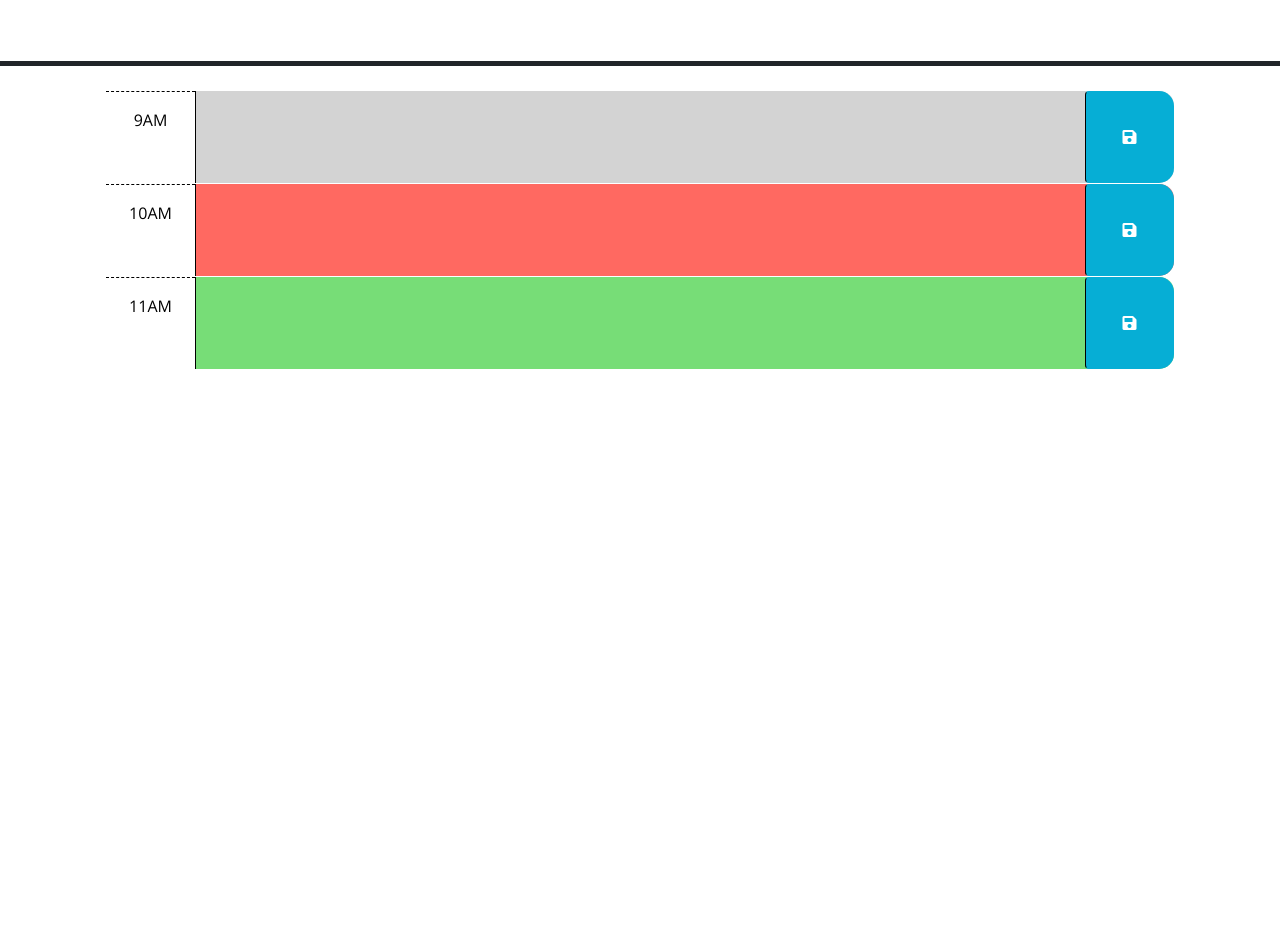
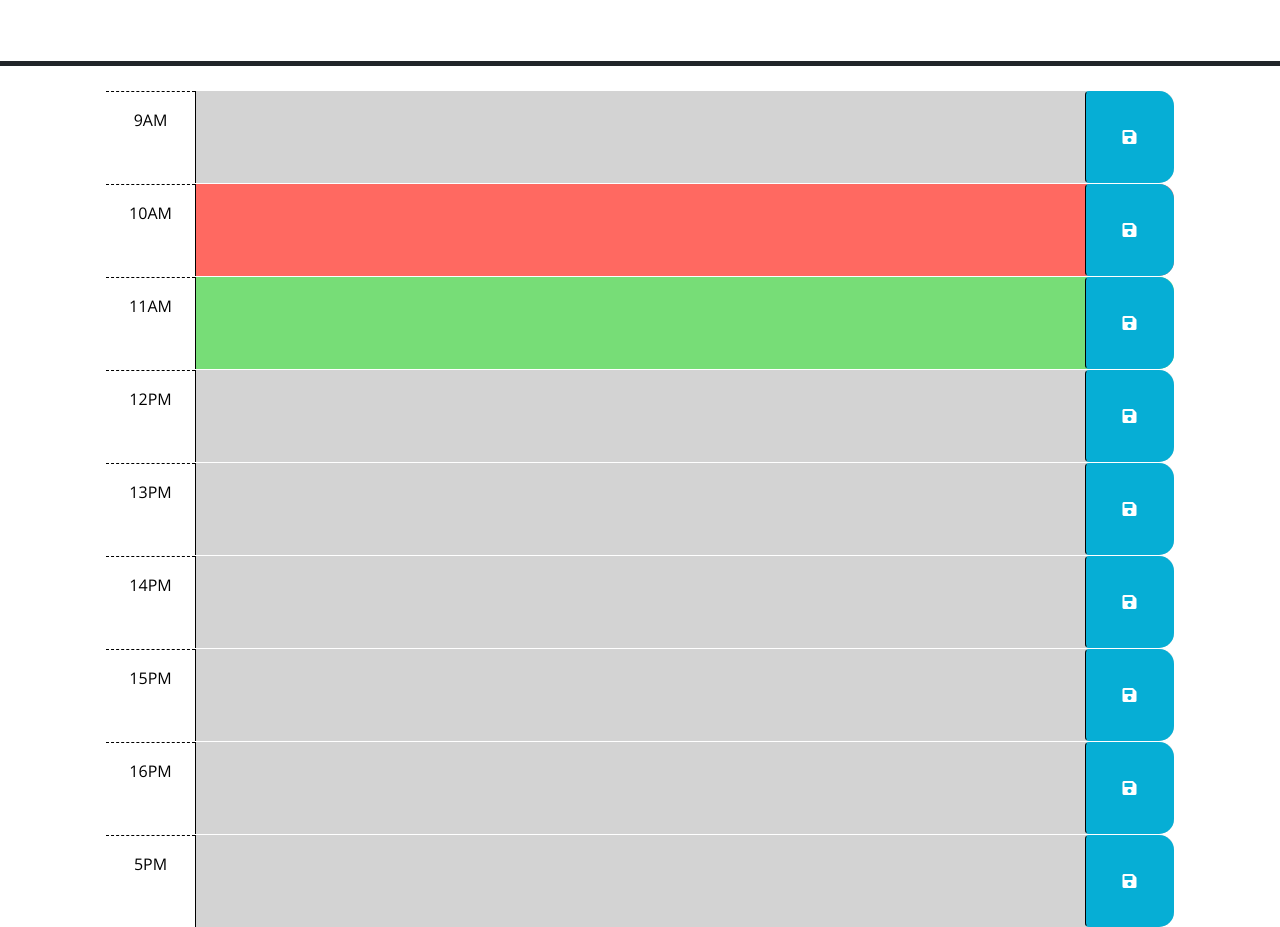
Before and after one commit to blaxlrose/challenge-5-work-day-scheduler, a plain HTML site: page index.html in a window 1280 px wide. Shown: the part 166-1093 px from the top of the page. Before the commit the page ends 800 px from the top, so only its background shows below. Drawn offline with nearby package versions, Linux system fonts and the light colour scheme; files that its build step writes are made by us from their sources.

Commit message:
added html times

```diff
--- a/index.html
+++ b/index.html
@@ -66,6 +66,54 @@
         </button>
       </div>
 
+      <div id="hour-12" class="row time-block past">
+        <div class="col-2 col-md-1 hour text-center py-3">12PM</div>
+        <textarea class="col-8 col-md-10 description" rows="3"> </textarea>
+        <button class="btn saveBtn col-2 col-md-1" aria-label="save">
+          <i class="fas fa-save" aria-hidden="true"></i>
+        </button>
+      </div>
+
+      <div id="hour-13" class="row time-block past">
+        <div class="col-2 col-md-1 hour text-center py-3">13PM</div>
+        <textarea class="col-8 col-md-10 description" rows="3"> </textarea>
+        <button class="btn saveBtn col-2 col-md-1" aria-label="save">
+          <i class="fas fa-save" aria-hidden="true"></i>
+        </button>
+      </div>
+
+      <div id="hour-14" class="row time-block past">
+        <div class="col-2 col-md-1 hour text-center py-3">14PM</div>
+        <textarea class="col-8 col-md-10 description" rows="3"> </textarea>
+        <button class="btn saveBtn col-2 col-md-1" aria-label="save">
+          <i class="fas fa-save" aria-hidden="true"></i>
+        </button>
+      </div>
+
+      <div id="hour-15" class="row time-block past">
+        <div class="col-2 col-md-1 hour text-center py-3">15PM</div>
+        <textarea class="col-8 col-md-10 description" rows="3"> </textarea>
+        <button class="btn saveBtn col-2 col-md-1" aria-label="save">
+          <i class="fas fa-save" aria-hidden="true"></i>
+        </button>
+      </div>
+
+      <div id="hour-16" class="row time-block past">
+        <div class="col-2 col-md-1 hour text-center py-3">16PM</div>
+        <textarea class="col-8 col-md-10 description" rows="3"> </textarea>
+        <button class="btn saveBtn col-2 col-md-1" aria-label="save">
+          <i class="fas fa-save" aria-hidden="true"></i>
+        </button>
+      </div>
+
+      <div id="hour-17" class="row time-block past">
+        <div class="col-2 col-md-1 hour text-center py-3">5PM</div>
+        <textarea class="col-8 col-md-10 description" rows="3"> </textarea>
+        <button class="btn saveBtn col-2 col-md-1" aria-label="save">
+          <i class="fas fa-save" aria-hidden="true"></i>
+        </button>
+      </div>
+
     <script src="https://code.jquery.com/jquery-3.4.1.min.js"></script>
     <script
       src="https://cdn.jsdelivr.net/npm/dayjs@1.11.3/dayjs.min.js"
@@ -73,6 +121,6 @@
       crossorigin="anonymous"
     ></script>
 
-    <script src="script.js"></script>
+    <script src="/.assets.script.js"></script>
   </body>
 </html>
```
Also changed, not shown: script.js (renamed from assets/script.js), style.css (renamed from assets/style.css).
